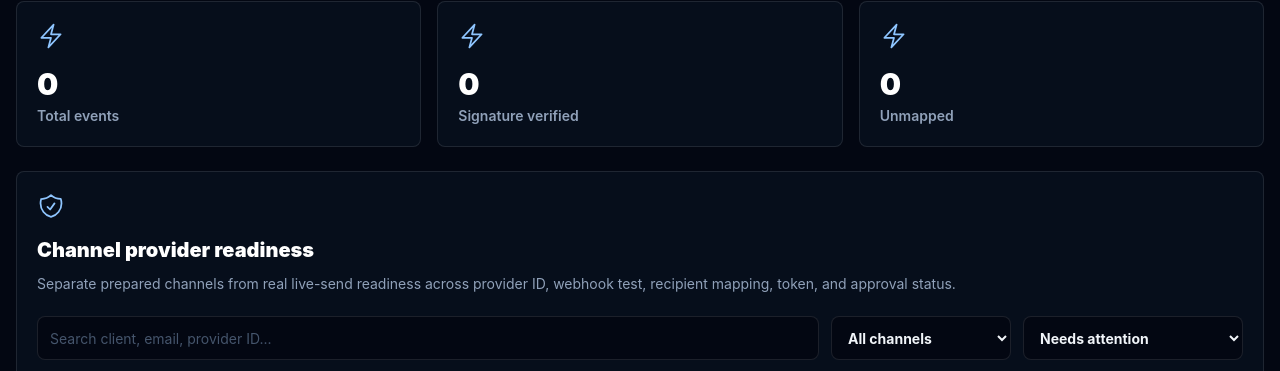
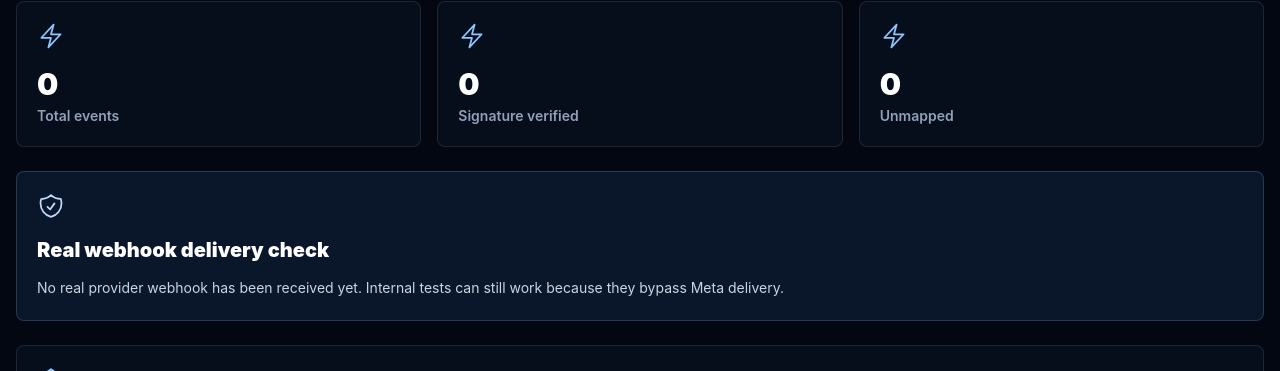
Before and after one commit to vvarajugampala-glitch/main-pasnexai, a Next.js app: page /admin/provider-events in a window 1280 px wide. Shown: the part 1080-1451 px from the top of the page. Built offline with nearby package versions, Linux system fonts and the light colour scheme; no server answers.

Commit message:
Add real webhook delivery diagnostic

```diff
--- a/app/admin/provider-events/ProviderEventsViewer.tsx
+++ b/app/admin/provider-events/ProviderEventsViewer.tsx
@@ -135,6 +135,10 @@ export function ProviderEventsViewer() {
     ["Live dispatch", journeyStatus.liveReady, "Production sending remains locked until final approval."],
   ] as const;
   const preLiveGatePassed = productionGateChecks.filter(([label]) => label !== "Live dispatch").every(([, complete]) => complete);
+  const latestRealWebhook = events.find((event) => event.event_type !== "meta.test" && !String(event.payload?.source ?? "").includes("admin_test"));
+  const latestWebhookAgeMinutes = latestRealWebhook
+    ? Math.max(0, Math.round((Date.now() - new Date(latestRealWebhook.created_at).getTime()) / 60000))
+    : null;
 
   const sendTestEvent = async () => {
     setIsSendingTest(true);
@@ -408,6 +412,35 @@ export function ProviderEventsViewer() {
           ))}
         </section>
 
+        <section className="mt-6 rounded-lg border border-blue-300/20 bg-blue-400/10 p-5">
+          <HiOutlineShieldCheck className="h-7 w-7 text-blue-200" />
+          <h2 className="mt-4 text-xl font-black">Real webhook delivery check</h2>
+          {latestRealWebhook ? (
+            <div className="mt-3 grid gap-3 text-sm leading-6 text-slate-300 md:grid-cols-3">
+              <p className="rounded-lg bg-[#030712]/60 p-3">
+                Last real event<br />
+                <span className="font-black text-white">{formatDate(latestRealWebhook.created_at)}</span>
+              </p>
+              <p className="rounded-lg bg-[#030712]/60 p-3">
+                Provider ID<br />
+                <span className="font-black text-white">{latestRealWebhook.provider_account_id ?? "Not found"}</span>
+              </p>
+              <p className="rounded-lg bg-[#030712]/60 p-3">
+                Status<br />
+                <span className="font-black text-white">{latestRealWebhook.processing_status.replaceAll("_", " ")}</span>
+              </p>
+              <p className="md:col-span-3">
+                If a new Instagram DM is sent now and this timestamp does not change after Refresh Events, Meta did not deliver a webhook to Pasnex. Then check Meta app mode, tester role, webhook subscription, and Instagram messaging permissions.
+                {latestWebhookAgeMinutes !== null ? ` Last delivery was about ${latestWebhookAgeMinutes} minutes ago.` : ""}
+              </p>
+            </div>
+          ) : (
+            <p className="mt-3 text-sm leading-6 text-slate-300">
+              No real provider webhook has been received yet. Internal tests can still work because they bypass Meta delivery.
+            </p>
+          )}
+        </section>
+
         <section className="mt-6 rounded-lg border border-white/10 bg-[#07101d]/90 p-5">
           <HiOutlineShieldCheck className="h-7 w-7 text-blue-300" />
           <h2 className="mt-4 text-xl font-black">Channel provider readiness</h2>
```
